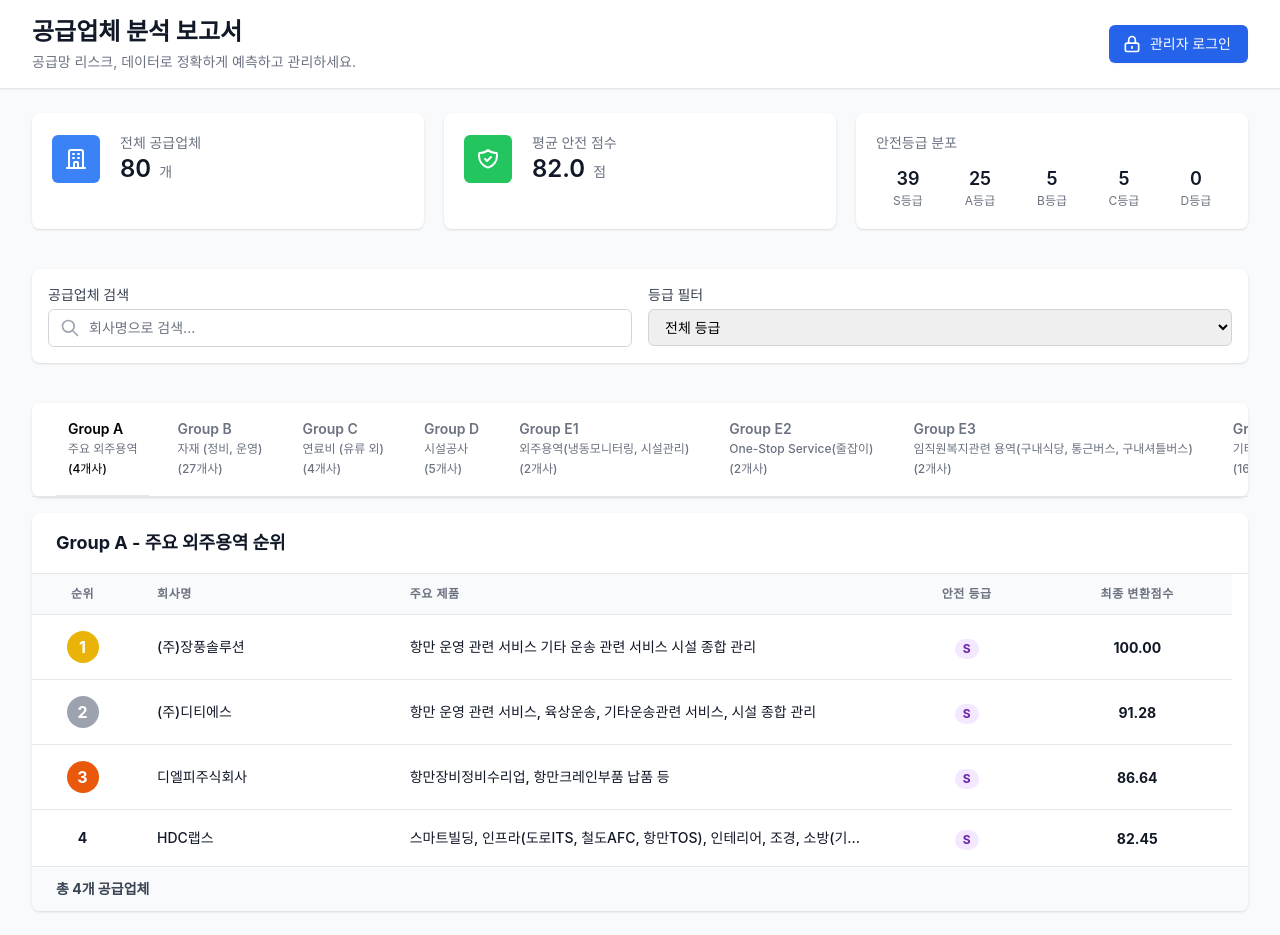
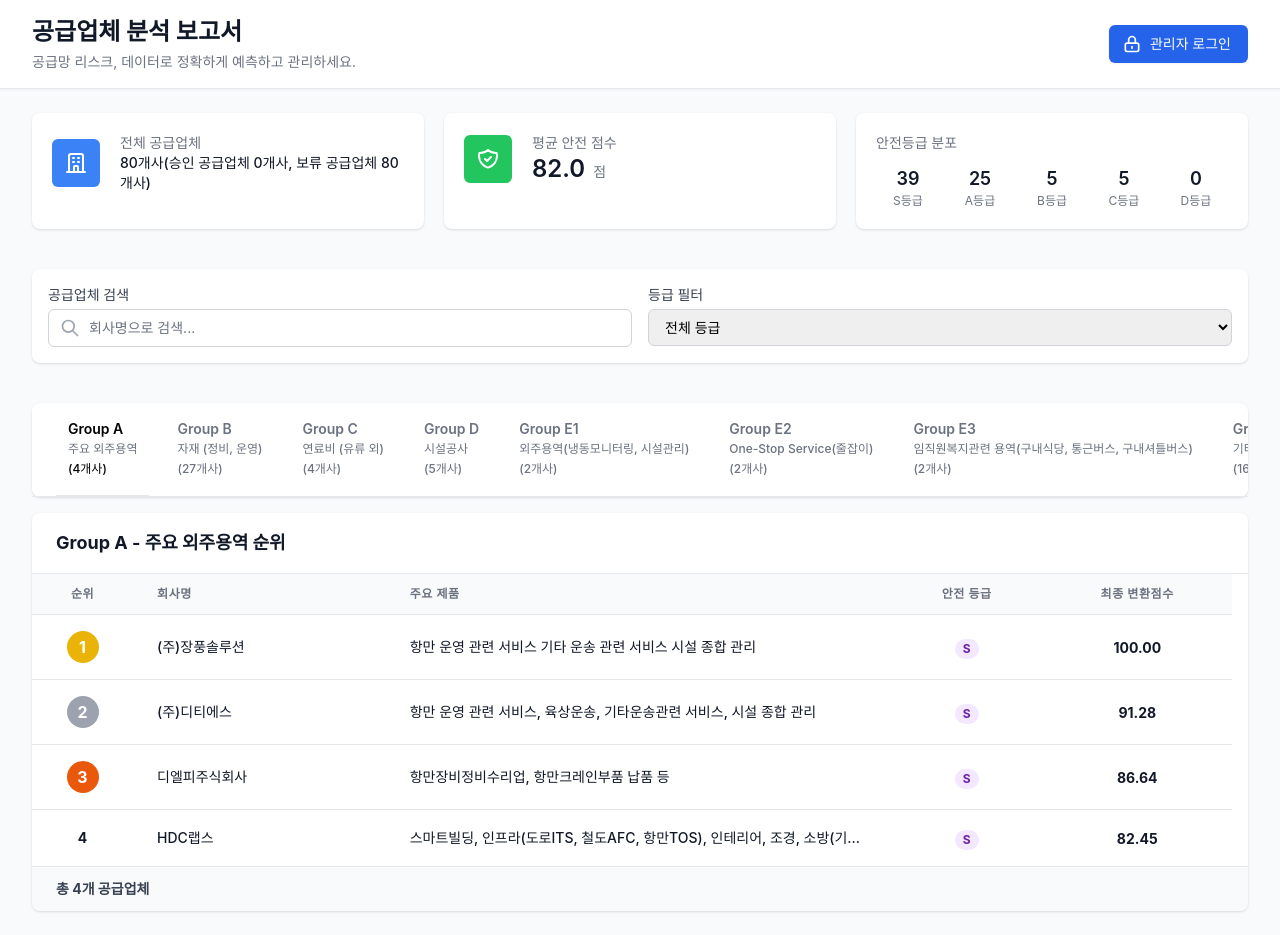
Before and after one commit to maejagu59-debug/vedor_assessment, a React (Vite) app: page / in a window 1280 px wide. Built offline with nearby package versions, Linux system fonts and the light colour scheme; a web font is replaced by a local one.

Commit message:
대시보드 전체 공급업체 표시를 승인/보류 공급업체 수 포함하도록 수정

```diff
--- a/src/components/dashboard/StatisticsSummary.tsx
+++ b/src/components/dashboard/StatisticsSummary.tsx
@@ -2,12 +2,17 @@ import React from 'react';
 import { useApp } from '../../contexts/AppContext';
 
 const StatisticsSummary: React.FC = () => {
-  const { statistics } = useApp();
+  const { statistics, suppliers } = useApp();
+
+  // 승인/보류 공급업체 수 계산
+  const approvedCount = suppliers.filter(s => s.rawData.submission_status === '제출완료').length;
+  const pendingCount = suppliers.filter(s => s.rawData.submission_status !== '제출완료').length;
 
   const cards = [
     {
       title: '전체 공급업체',
       value: statistics.totalCount,
+      detailText: `${statistics.totalCount}개사(승인 공급업체 ${approvedCount}개사, 보류 공급업체 ${pendingCount}개사)`,
       suffix: '개',
       icon: (
         <svg className="w-6 h-6" fill="none" stroke="currentColor" viewBox="0 0 24 24">
@@ -24,6 +29,7 @@ const StatisticsSummary: React.FC = () => {
     {
       title: '평균 안전 점수',
       value: statistics.averageSafetyScore.toFixed(1),
+      detailText: undefined,
       suffix: '점',
       icon: (
         <svg className="w-6 h-6" fill="none" stroke="currentColor" viewBox="0 0 24 24">
@@ -37,7 +43,14 @@ const StatisticsSummary: React.FC = () => {
       ),
       bgColor: 'bg-green-500',
     },
-  ];
+  ] as Array<{
+    title: string;
+    value: number | string;
+    detailText?: string;
+    suffix: string;
+    icon: JSX.Element;
+    bgColor: string;
+  }>;
 
   return (
     <div className="max-w-7xl mx-auto px-4 sm:px-6 lg:px-8 py-6">
@@ -58,11 +71,19 @@ const StatisticsSummary: React.FC = () => {
                     <dt className="text-sm font-medium text-gray-500 truncate">
                       {card.title}
                     </dt>
-                    <dd className="flex items-baseline">
-                      <div className="text-2xl font-semibold text-gray-900">
-                        {card.value}
-                      </div>
-                      <div className="ml-2 text-sm text-gray-500">{card.suffix}</div>
+                    <dd>
+                      {card.detailText ? (
+                        <div className="text-sm font-medium text-gray-900">
+                          {card.detailText}
+                        </div>
+                      ) : (
+                        <div className="flex items-baseline">
+                          <div className="text-2xl font-semibold text-gray-900">
+                            {card.value}
+                          </div>
+                          <div className="ml-2 text-sm text-gray-500">{card.suffix}</div>
+                        </div>
+                      )}
                     </dd>
                   </dl>
                 </div>
```
